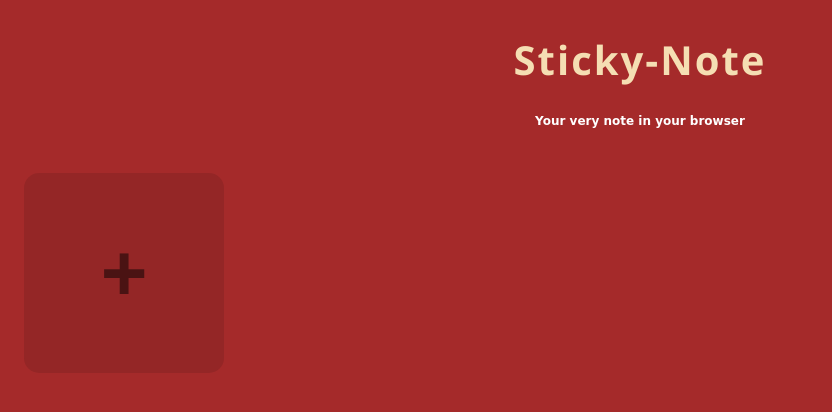
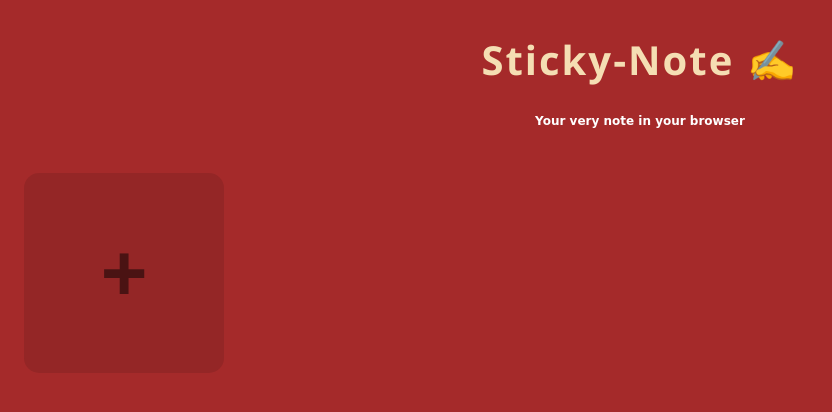
Before and after one commit to TijanAyo/Sticky-Note, a plain HTML site: page index.html in a window 1280 px wide. Shown: the whole page, without its empty margins (0-832 px from the left). Drawn offline with Linux system fonts and the light colour scheme.

Commit message:
Added readme, updated title

```diff
--- a/index.html
+++ b/index.html
@@ -2,14 +2,14 @@
     <head>
         <meta charset="utf-8">
         <meta http-equiv="X-UA-Compatible" content="IE=edge">
-        <title>Sticky Note</title>
+        <title>Sticky Note- Your notes saved on your browser</title>
         <meta name="description" content="">
         <meta name="viewport" content="width=device-width, initial-scale=1">
         <link rel="stylesheet" href="src/main.css">
     </head>
     <body>
         <div id="heading">
-            <h1 class="header"><center> Sticky-Note </center></h1>
+            <h1 class="header"><center> Sticky-Note ✍️ </center></h1>
             <h4 class="sub-heading"><center> Your very note in your browser </center></h4>
         </div>
 
```
Also changed, not shown: preview.gif (added), 1 other file.
